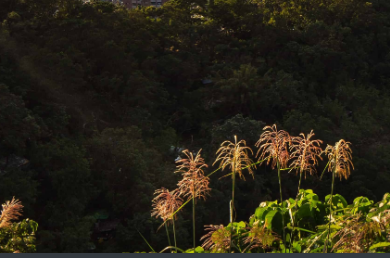
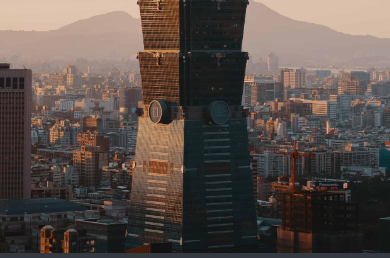
Before and after one commit to wenhsinghuang/Huang-Wen-Hsing-Personal-Website, a website: page index.html in a window 390 px wide. Shown: the part 535-793 px from the top of the page. Drawn offline with Linux system fonts and the light colour scheme.

Commit message:
mobile solution

```diff
--- a/css/the-big-picture.css
+++ b/css/the-big-picture.css
@@ -26,3 +26,14 @@ section{
 .container-fluid{
   height: 100%;
 }
+
+@media (max-width: 640px) {
+  body {
+    /*Photo by Thomas Tucker on Unsplash*/
+    background: url("../vendor/img/jon-flobrant-DtHfpcvPBVI-unsplash-compressed.jpg") no-repeat center center fixed;
+    -webkit-background-size: cover;
+    -moz-background-size: cover;
+    background-size: cover;
+    -o-background-size: cover;
+  }
+}
```
Also changed, not shown: vendor/img/jon-flobrant-DtHfpcvPBVI-unsplash-compressed.jpg (added).
